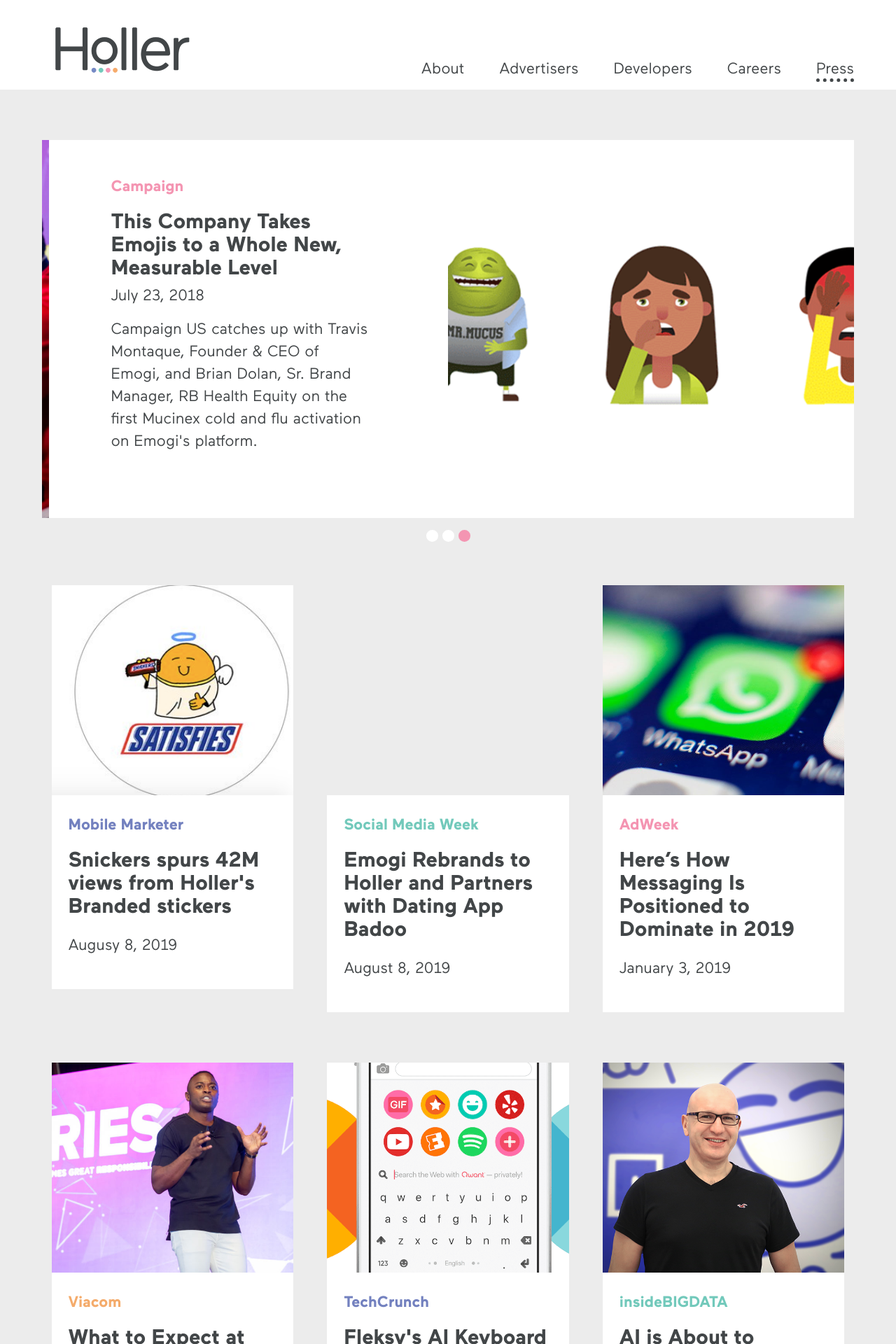
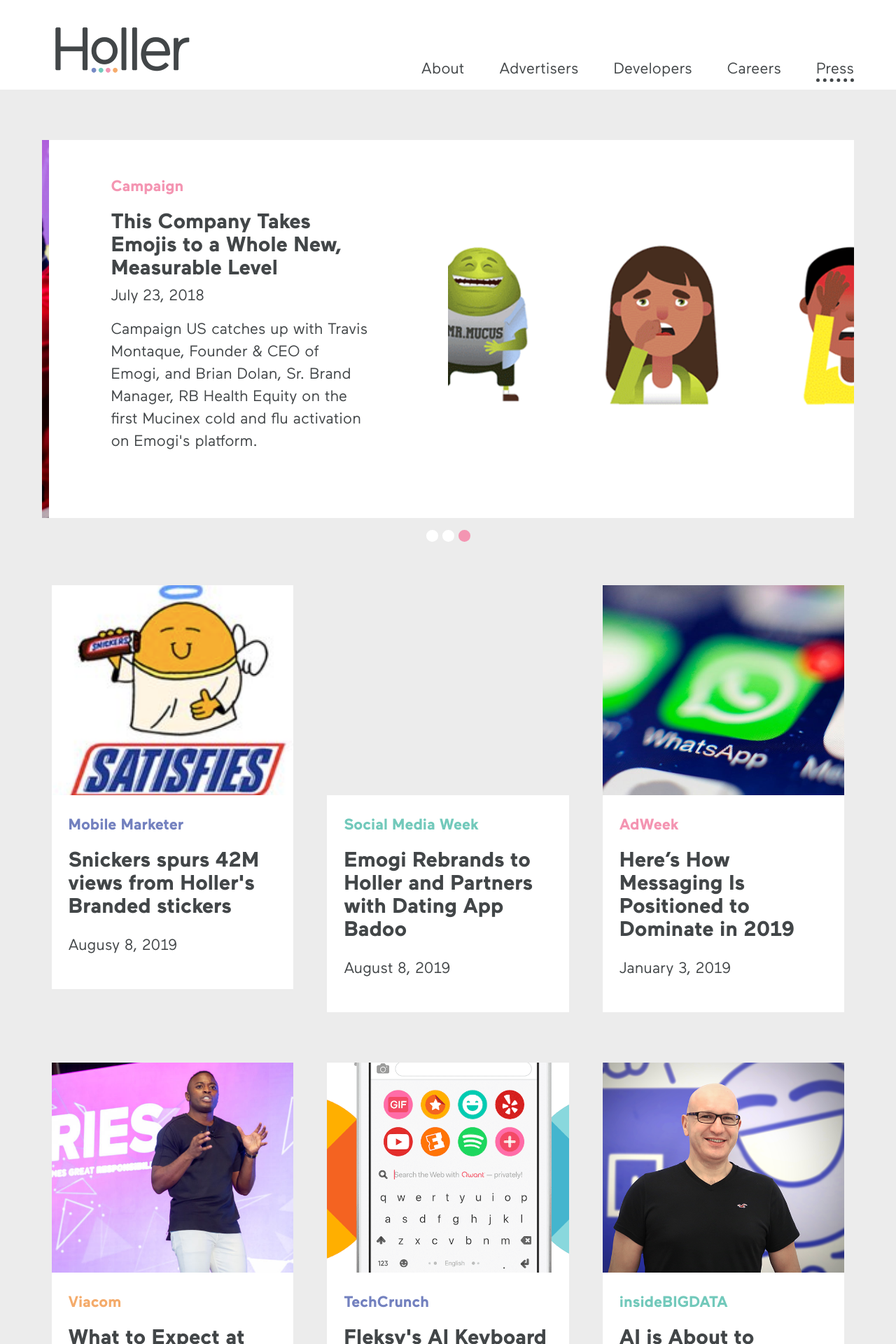
Before and after one commit to taliacotton/holler, a Jekyll site: the page built from press.html, in a window 1280 px wide. Shown: the top 1920 px of the page at 70% size. Built offline with Jekyll 4.4.1, drawn with Linux system fonts in a browser that asks for light colours; nearby versions of some CDN libraries.

Commit message:
Updated 2 files via CloudCannon

```diff
--- a/_data/press.yml
+++ b/_data/press.yml
@@ -3,7 +3,7 @@
   published-date: 'Augusy 8, 2019'
   blurb:
   publisher: Mobile Marketer
-  image: /uploads/snickers-2.png
+  image: /uploads/snickers-3.png
   image_alt_text: snickers 42m views Holler
   url: >-
     https://www.mobilemarketer.com/news/snickers-spurs-42m-views-from-hollers-branded-stickers/560481/
```
Also changed, not shown: uploads/snickers-3.png (added).
